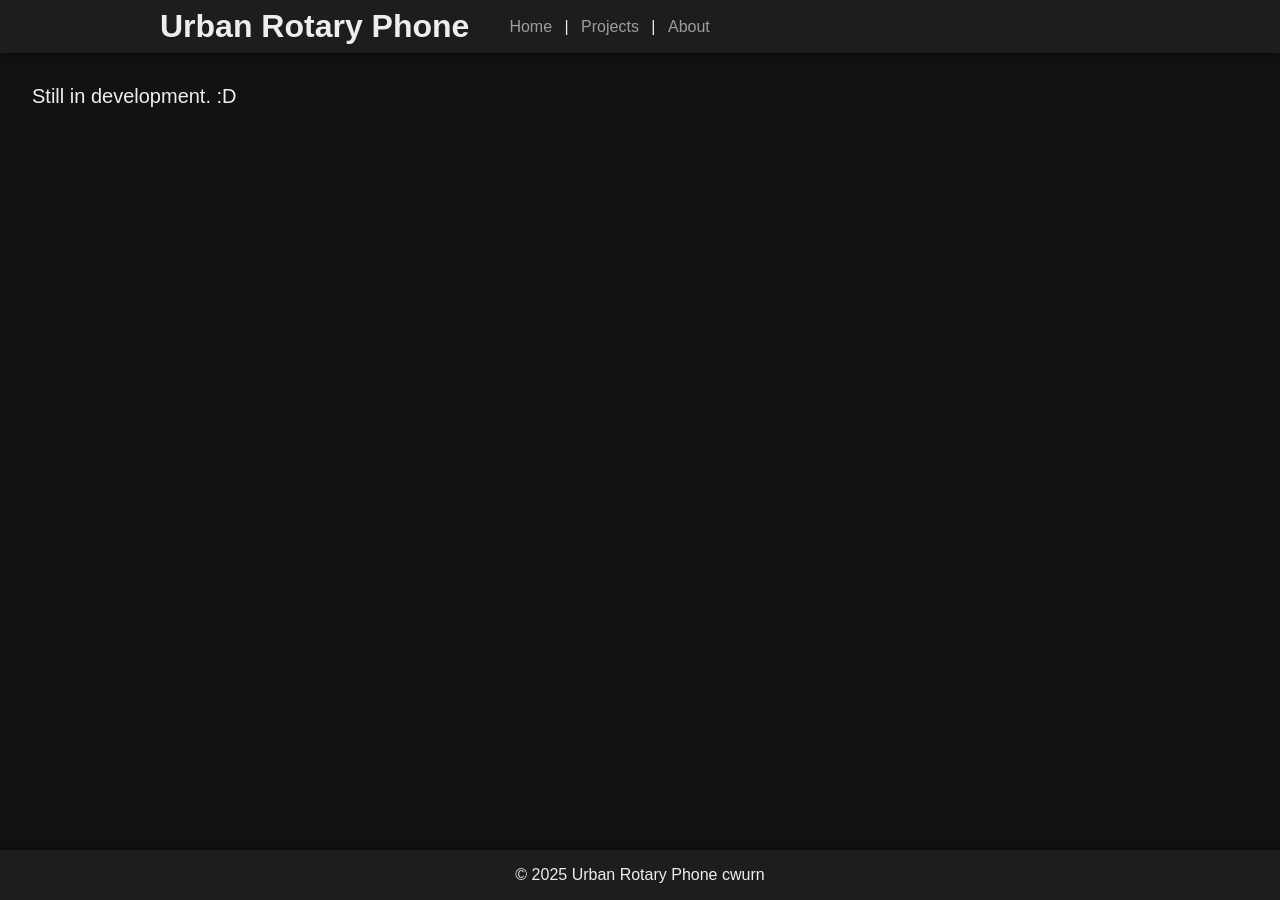
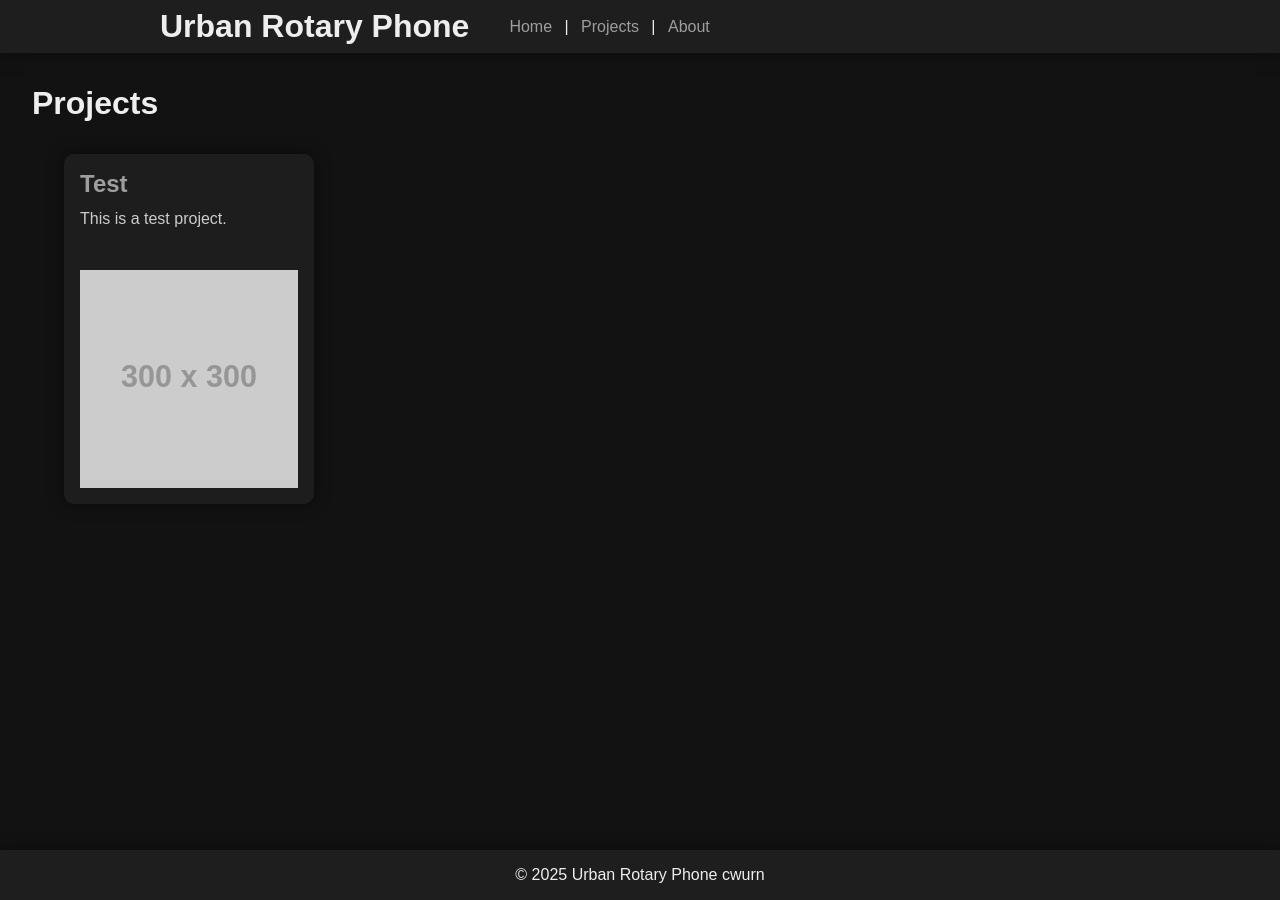
Before and after one commit to cw-urn/urban-rotary-phone, a Jekyll site: the page built from projects.html, in a window 1280 px wide. Built offline with Jekyll 4.4.1, drawn with Linux system fonts in a browser that asks for light colours.

Commit message:
Refactor projects.html and style.css for improved layout and styling of project cards

```diff
--- a/projects.html
+++ b/projects.html
@@ -3,4 +3,9 @@ layout: default
 title: Projects
 ---
 
-<p class="def_p">Still in development. :D</p>
+<h1>Projects</h1>
+<div class="project_card">
+    <h2><a href="\">Test</a></h2>
+    <p>This is a test project.</p>
+    <img src="https://placehold.co/300x300.png" alt="test image">
+</div>
--- a/style.css
+++ b/style.css
@@ -14,7 +14,7 @@ html, body {
 }
 
 header {
-  background: #1d1d1d;
+  background: #1e1e1e;
   color: #eee;
   padding: 0.5em 10em;
   display: flex;
@@ -28,7 +28,7 @@ main {
 }
 
 footer {
-  background: #1d1d1d;
+  background: #1e1e1e;
   color: #eee;
   padding: 1em;
   text-align: center;
@@ -69,3 +69,36 @@ header h1 {
     padding: 0.5em 4em;
   }
 }
+
+.project_card {
+  background: #1d1d1d;
+  width: 250px;
+  height: 350px;
+  border-radius: 10px;
+  box-shadow: 0 0 1em rgba(0, 0, 0, 0.5);
+  padding: 1em;
+  margin: 2em;
+  display: flex;
+  flex-direction: column;
+}
+
+.project_card h2 {
+  margin-bottom: 0.5em;
+  font-size: 1.5em;
+}
+
+.project_card a {
+  color: #9e9e9e;
+  text-decoration: none;
+  transition: color 0.3s ease;
+}
+
+.project_card a:hover {
+  color: inherit;
+}
+
+.project_card p {
+  flex: 1;
+  font-size: 1em;
+  color: #ccc;
+}
```
